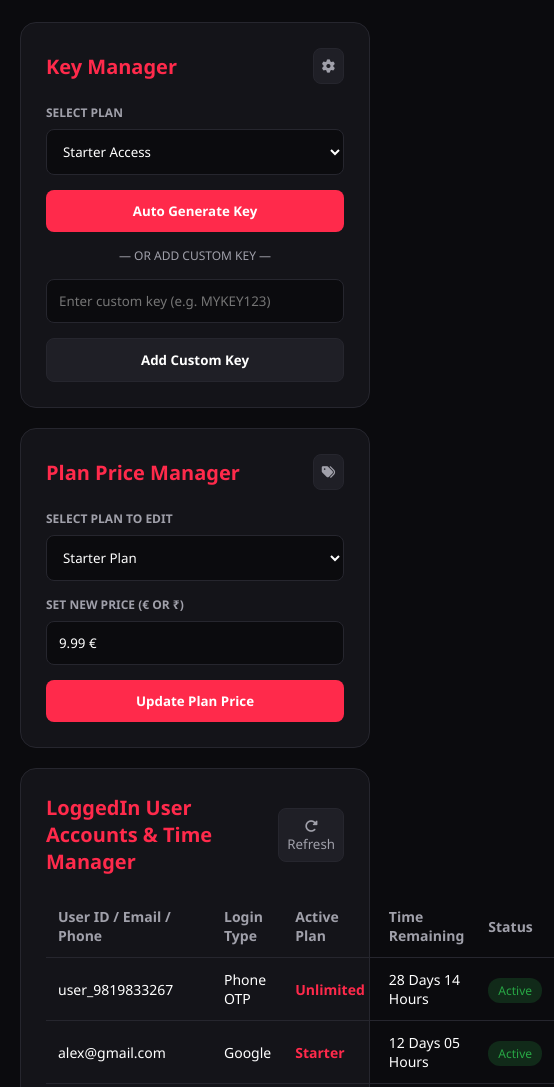
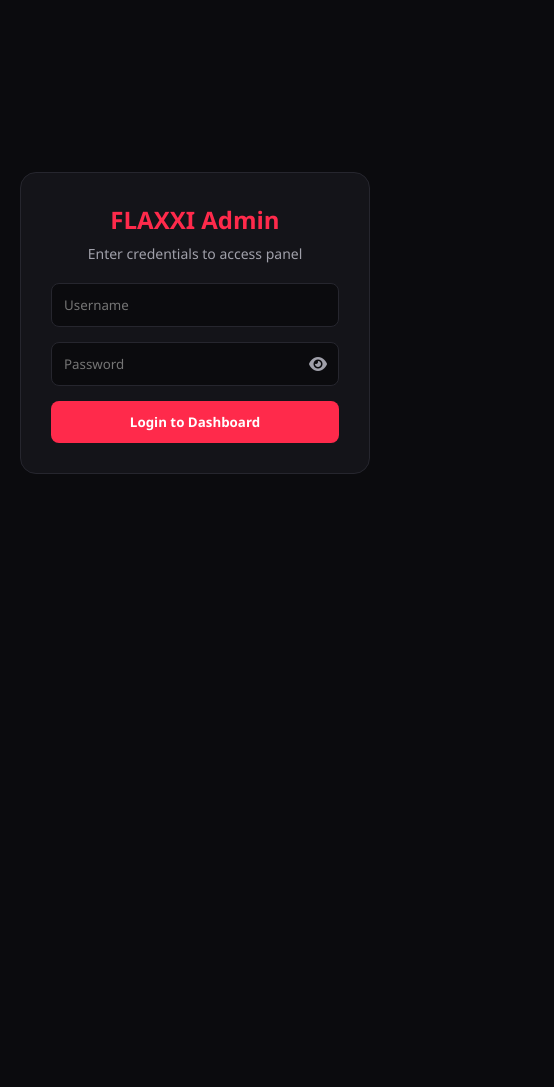
Before and after one commit to psytenzino94-hue/FLAXXI-AI, a website: page admin.html in a window 390 px wide. Shown: the part 99-1186 px from the top of the page, 554 px wide, since content can reach past the window. After the commit the page ends 844 px from the top, so only its background shows below. Drawn offline with Linux system fonts and the light colour scheme.

Commit message:
Refactor admin panel layout and styles
Refactor admin panel layout and styles for improved structure and responsiveness. Update input fields and buttons for better user experience.

```diff
--- a/admin.html
+++ b/admin.html
@@ -4,6 +4,7 @@
     <meta charset="UTF-8">
     <meta name="viewport" content="width=device-width, initial-scale=1.0">
     <title>FLAXXI AI - Admin Panel</title>
+    <!-- Font Awesome Icons -->
     <link rel="stylesheet" href="https://cdnjs.cloudflare.com/ajax/libs/font-awesome/6.4.0/css/all.min.css">
     <style>
         :root {
@@ -25,83 +26,55 @@
         body {
             background-color: var(--bg-color);
             color: var(--text-main);
+            min-height: 100vh;
+        }
+
+        /* Admin Login Card */
+        .admin-login-wrapper {
+            display: flex;
+            justify-content: center;
+            align-items: center;
+            min-height: 100vh;
             padding: 20px;
         }
 
-        .header {
-            display: flex;
-            justify-content: space-between;
-            align-items: center;
-            margin-bottom: 25px;
-            padding-bottom: 15px;
-            border-bottom: 1px solid var(--border-color);
+        .admin-card {
+            background: var(--card-bg);
+            border: 1px solid var(--border-color);
+            padding: 30px;
+            border-radius: 16px;
+            width: 100%;
+            max-width: 380px;
+            text-align: center;
         }
 
-        .logo {
-            font-size: 22px;
-            font-weight: 800;
-            color: var(--accent-red);
+        .input-group {
+            position: relative;
+            margin-bottom: 15px;
         }
 
-        .admin-grid {
-            display: grid;
-            grid-template-columns: repeat(auto-fit, minmax(320px, 1fr));
-            gap: 20px;
-            max-width: 1200px;
-            margin: 0 auto;
-        }
-
-        .panel-card {
-            background: var(--card-bg);
-            border: 1px solid var(--border-color);
-            border-radius: 16px;
-            padding: 25px;
-        }
-
-        .card-header {
-            display: flex;
-            justify-content: space-between;
-            align-items: center;
-            margin-bottom: 20px;
-        }
-
-        .card-title {
-            font-size: 20px;
-            font-weight: 700;
-            color: var(--accent-red);
-        }
-
-        .icon-btn {
-            background: #1f1f26;
-            border: 1px solid var(--border-color);
-            color: var(--text-sub);
-            padding: 8px;
-            border-radius: 8px;
-            cursor: pointer;
-        }
-
-        label {
-            display: block;
-            font-size: 12px;
-            font-weight: 600;
-            color: var(--text-sub);
-            margin-bottom: 8px;
-            text-transform: uppercase;
-        }
-
-        select, input {
+        .auth-input {
             width: 100%;
             padding: 12px;
             background: #0b0b0e;
             border: 1px solid var(--border-color);
-            color: var(--text-main);
+            color: white;
             border-radius: 8px;
-            margin-bottom: 15px;
             outline: none;
         }
 
+        .input-group input { padding-right: 40px; }
+
+        .toggle-eye {
+            position: absolute;
+            right: 12px;
+            top: 50%;
+            transform: translateY(-50%);
+            color: var(--text-sub);
+            cursor: pointer;
+        }
+
         .btn-red {
-            width: 100%;
             background: var(--accent-red);
             color: white;
             border: none;
@@ -109,40 +82,49 @@
             border-radius: 8px;
             font-weight: 700;
             cursor: pointer;
-            transition: 0.3s;
+            transition: 0.2s;
         }
 
-        .btn-red:hover {
-            opacity: 0.9;
-        }
+        .btn-red:hover { opacity: 0.9; }
 
         .btn-dark {
-            width: 100%;
             background: #1f1f26;
             color: white;
             border: 1px solid var(--border-color);
-            padding: 12px;
-            border-radius: 8px;
+            padding: 8px 16px;
+            border-radius: 6px;
             font-weight: 600;
             cursor: pointer;
         }
 
-        .divider {
-            text-align: center;
-            color: var(--text-sub);
-            font-size: 12px;
-            margin: 15px 0;
+        /* Dashboard Styles */
+        .admin-dashboard {
+            padding: 25px 20px;
+            max-width: 1200px;
+            margin: 0 auto;
+            display: none;
         }
 
-        /* User Accounts Table */
-        .full-width {
-            grid-column: 1 / -1;
+        .admin-grid {
+            display: grid;
+            grid-template-columns: repeat(auto-fit, minmax(320px, 1fr));
+            gap: 20px;
+            margin-top: 20px;
         }
+
+        .panel-card {
+            background: var(--card-bg);
+            border: 1px solid var(--border-color);
+            border-radius: 16px;
+            padding: 20px;
+        }
+
+        .full-width { grid-column: 1 / -1; }
 
         table {
             width: 100%;
             border-collapse: collapse;
-            margin-top: 10px;
+            margin-top: 15px;
         }
 
         th, td {
@@ -152,155 +134,158 @@
             font-size: 14px;
         }
 
-        th {
-            color: var(--text-sub);
-            font-weight: 600;
-        }
-
-        .badge-active {
-            background: rgba(40, 167, 69, 0.2);
-            color: #28a745;
-            padding: 4px 10px;
-            border-radius: 12px;
-            font-size: 12px;
-        }
+        th { color: var(--text-sub); }
     </style>
 </head>
 <body>
 
-    <div class="header">
-        <div class="logo">FLAXXI AI - Admin Dashboard</div>
-        <div style="font-size: 14px; color: var(--text-sub);"><i class="fa-solid fa-user-shield"></i> System Admin</div>
+    <!-- Login Screen -->
+    <div class="admin-login-wrapper" id="adminLoginScreen">
+        <div class="admin-card">
+            <h2 style="color: var(--accent-red); margin-bottom: 8px;">FLAXXI Admin</h2>
+            <p style="color: var(--text-sub); font-size: 14px; margin-bottom: 20px;">Enter credentials to access panel</p>
+
+            <div class="input-group">
+                <input type="text" id="adminUser" class="auth-input" placeholder="Username">
+            </div>
+
+            <div class="input-group">
+                <input type="password" id="adminPass" class="auth-input" placeholder="Password">
+                <i class="fa-solid fa-eye toggle-eye" onclick="togglePassword()"></i>
+            </div>
+
+            <button class="btn-red" style="width: 100%;" onclick="adminLogin()">Login to Dashboard</button>
+        </div>
+    </div>
+
+    <!-- Admin Dashboard -->
+    <div class="admin-dashboard" id="adminDashboard">
+        <div style="display: flex; justify-content: space-between; align-items: center;">
+            <h2 style="color: var(--accent-red);">FLAXXI AI - Admin Dashboard</h2>
+            <button class="btn-dark" onclick="adminLogout()">Logout</button>
         </div>
 
         <div class="admin-grid">
-
-        <!-- Key Manager Panel (Matching Image Design) -->
+            <!-- Key Manager Card -->
             <div class="panel-card">
-            <div class="card-header">
-                <div class="card-title">Key Manager</div>
-                <button class="icon-btn"><i class="fa-solid fa-gear"></i></button>
-            </div>
-
-            <label>Select Plan</label>
-            <select id="planSelect">
+                <h3 style="color: var(--accent-red); margin-bottom: 15px;">Key Manager</h3>
+                <label style="font-size: 12px; color: var(--text-sub);">SELECT PLAN</label>
+                <select id="keyPlan" class="auth-input" style="margin-top: 5px;">
                     <option value="Starter">Starter Access</option>
                     <option value="Unlimited">Unlimited Access</option>
                     <option value="Lifetime">Lifetime Access</option>
                 </select>
+                <button class="btn-red" style="width: 100%; margin-top: 5px;" onclick="autoGenKey()">Auto Generate Key</button>
 
-            <button class="btn-red" onclick="generateKey()">Auto Generate Key</button>
+                <p style="text-align: center; color: var(--text-sub); font-size: 12px; margin: 15px 0;">— OR ADD CUSTOM KEY —</p>
 
-            <div class="divider">— OR ADD CUSTOM KEY —</div>
-
-            <input type="text" id="customKey" placeholder="Enter custom key (e.g. MYKEY123)">
-            <button class="btn-dark" onclick="addCustomKey()">Add Custom Key</button>
+                <input type="text" id="customKeyInput" class="auth-input" placeholder="Enter custom key (e.g. MYKEY123)">
+                <button class="btn-dark" style="width: 100%; padding: 12px;" onclick="addCustomKey()">Add Custom Key</button>
             </div>
 
-        <!-- Plan Price Editor Panel -->
+            <!-- Price Manager Card -->
             <div class="panel-card">
-            <div class="card-header">
-                <div class="card-title">Plan Price Manager</div>
-                <button class="icon-btn"><i class="fa-solid fa-tags"></i></button>
-            </div>
-
-            <label>Select Plan To Edit</label>
-            <select id="editPlanSelect" onchange="loadCurrentPrice()">
+                <h3 style="color: var(--accent-red); margin-bottom: 15px;">Plan Price Manager</h3>
+                <label style="font-size: 12px; color: var(--text-sub);">SELECT PLAN TO EDIT</label>
+                <select id="editPlan" class="auth-input" style="margin-top: 5px;" onchange="loadPriceVal()">
                     <option value="Starter">Starter Plan</option>
                     <option value="Unlimited">Unlimited Plan</option>
                     <option value="Lifetime">Lifetime Plan</option>
                 </select>
-
-            <label>Set New Price (€ or ₹)</label>
-            <input type="text" id="planPriceInput" value="9.99 €">
-
-            <button class="btn-red" onclick="updatePrice()">Update Plan Price</button>
+                <label style="font-size: 12px; color: var(--text-sub);">SET NEW PRICE</label>
+                <input type="text" id="newPriceInput" class="auth-input" value="9.99 € /mo" style="margin-top: 5px;">
+                <button class="btn-red" style="width: 100%;" onclick="updatePlanPrice()">Update Plan Price</button>
             </div>
 
-        <!-- User Accounts & Remaining Time Panel -->
+            <!-- Accounts & Validity Manager -->
             <div class="panel-card full-width">
-            <div class="card-header">
-                <div class="card-title">LoggedIn User Accounts & Time Manager</div>
-                <button class="icon-btn" onclick="renderUsers()"><i class="fa-solid fa-rotate-right"></i> Refresh</button>
-            </div>
-
+                <h3 style="color: var(--accent-red); margin-bottom: 15px;">User Accounts & Time Manager</h3>
                 <table>
                     <thead>
                         <tr>
-                        <th>User ID / Email / Phone</th>
+                            <th>User Email / Phone</th>
                             <th>Login Type</th>
-                        <th>Active Plan</th>
+                            <th>Plan</th>
                             <th>Time Remaining</th>
                             <th>Status</th>
                         </tr>
                     </thead>
-                <tbody id="userTableBody">
-                    <!-- Dynamic Rows -->
+                    <tbody id="userTable">
+                        <tr>
+                            <td>user_9819833267</td>
+                            <td>Phone OTP</td>
+                            <td><b style="color: var(--accent-red);">Unlimited</b></td>
+                            <td>28 Days 14 Hours</td>
+                            <td><span style="color: #28a745;">Active</span></td>
+                        </tr>
+                        <tr>
+                            <td>flaxxi.user@gmail.com</td>
+                            <td>Google</td>
+                            <td><b style="color: var(--accent-red);">Starter</b></td>
+                            <td>12 Days 02 Hours</td>
+                            <td><span style="color: #28a745;">Active</span></td>
+                        </tr>
                     </tbody>
                 </table>
             </div>
-
+        </div>
     </div>
 
     <script>
-        // Sample Users Data
-        const users = [
-            { id: "user_9819833267", type: "Phone OTP", plan: "Unlimited", timeLeft: "28 Days 14 Hours", status: "Active" },
-            { id: "alex@gmail.com", type: "Google", plan: "Starter", timeLeft: "12 Days 05 Hours", status: "Active" },
-            { id: "john_doe@gmail.com", type: "Email OTP", plan: "Lifetime", timeLeft: "Unlimited (Forever)", status: "Active" }
-        ];
+        function togglePassword() {
+            const input = document.getElementById('adminPass');
+            const icon = document.querySelector('.toggle-eye');
+            if(input.type === 'password') {
+                input.type = 'text';
+                icon.classList.remove('fa-eye');
+                icon.classList.add('fa-eye-slash');
+            } else {
+                input.type = 'password';
+                icon.classList.remove('fa-eye-slash');
+                icon.classList.add('fa-eye');
+            }
+        }
 
-        // Key Generator
-        function generateKey() {
-            const plan = document.getElementById('planSelect').value;
-            const key = 'FLAXXI-' + Math.random().toString(36).substring(2, 10).toUpperCase();
-            alert(`Generated ${plan} Key: ${key}`);
+        function adminLogin() {
+            const user = document.getElementById('adminUser').value;
+            const pass = document.getElementById('adminPass').value;
+            if(user === "tenzino" && pass === "tenzino@766") {
+                document.getElementById('adminLoginScreen').style.display = 'none';
+                document.getElementById('adminDashboard').style.display = 'block';
+            } else {
+                alert("Incorrect Admin Credentials!");
+            }
+        }
+
+        function adminLogout() {
+            document.getElementById('adminDashboard').style.display = 'none';
+            document.getElementById('adminLoginScreen').style.display = 'flex';
+        }
+
+        function autoGenKey() {
+            const plan = document.getElementById('keyPlan').value;
+            const key = "FLAXXI-" + Math.random().toString(36).substring(2, 9).toUpperCase();
+            alert(`Generated Key for ${plan}: ${key}`);
         }
 
         function addCustomKey() {
-            const key = document.getElementById('customKey').value;
-            if (key) {
-                alert(`Custom Key Added: ${key}`);
-                document.getElementById('customKey').value = '';
-            } else {
-                alert('Please enter a valid key.');
-            }
+            const key = document.getElementById('customKeyInput').value;
+            if(key) alert(`Custom Key '${key}' Added!`);
         }
 
-        // Price Manager
-        function loadCurrentPrice() {
-            const plan = document.getElementById('editPlanSelect').value;
-            const input = document.getElementById('planPriceInput');
-            if (plan === 'Starter') input.value = "9.99 €";
-            if (plan === 'Unlimited') input.value = "19.99 €";
-            if (plan === 'Lifetime') input.value = "69.99 €";
+        function loadPriceVal() {
+            const plan = document.getElementById('editPlan').value;
+            const input = document.getElementById('newPriceInput');
+            if(plan === 'Starter') input.value = "9.99 € /mo";
+            if(plan === 'Unlimited') input.value = "19.99 € /mo";
+            if(plan === 'Lifetime') input.value = "69.99 € once";
         }
 
-        function updatePrice() {
-            const plan = document.getElementById('editPlanSelect').value;
-            const price = document.getElementById('planPriceInput').value;
-            alert(`${plan} price updated to ${price} successfully!`);
+        function updatePlanPrice() {
+            const plan = document.getElementById('editPlan').value;
+            const val = document.getElementById('newPriceInput').value;
+            alert(`${plan} Plan Price Updated to ${val}`);
         }
-
-        // Render User Accounts Table
-        function renderUsers() {
-            const tbody = document.getElementById('userTableBody');
-            tbody.innerHTML = '';
-            users.forEach(user => {
-                tbody.innerHTML += `
-                    <tr>
-                        <td>${user.id}</td>
-                        <td>${user.type}</td>
-                        <td><b style="color: var(--accent-red);">${user.plan}</b></td>
-                        <td>${user.timeLeft}</td>
-                        <td><span class="badge-active">${user.status}</span></td>
-                    </tr>
-                `;
-            });
-        }
-
-        // Initial Load
-        renderUsers();
     </script>
 </body>
 </html>
```
Lines whose indentation alone changed are shown as unchanged.
